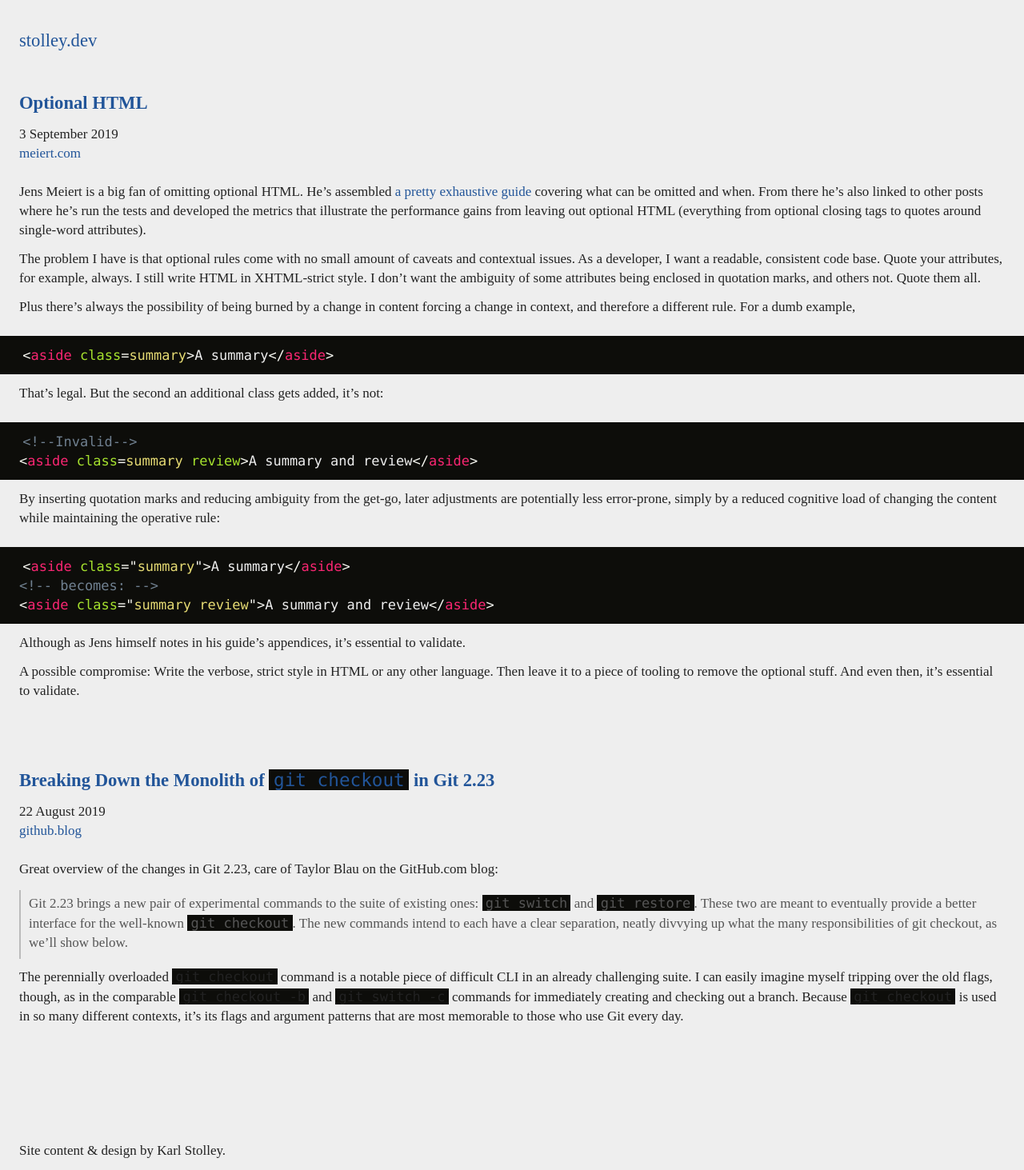
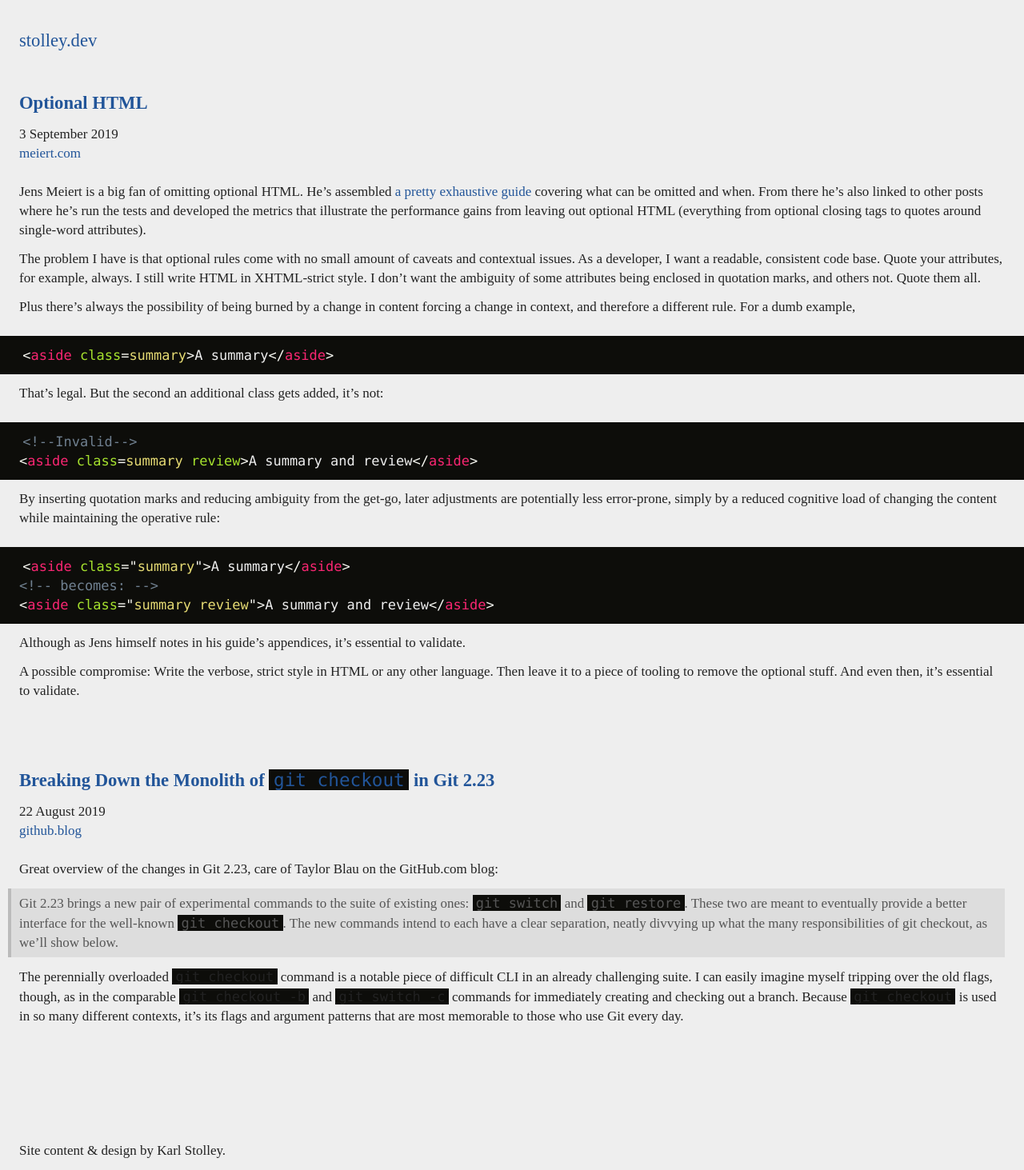
Before and after one commit to karlstolley/stolley.dev, a Jekyll site: the page built from index.md, in a window 1280 px wide. Shown: the whole page at 80% size. Built offline with Jekyll 4.4.1, drawn with Linux system fonts in a browser that asks for light colours; some web fonts are replaced.

Commit message:
Improve style and typographic grid on blockquotes

```diff
--- a/assets/css/screen.css
+++ b/assets/css/screen.css
@@ -70,12 +70,14 @@ a {
 
 blockquote {
   color: #555;
-  padding: 2px 0 10px 0;
+  padding: 0 0 12px 0;
   font-weight: 400;
 }
 blockquote p {
-  border-left: 2px solid #BBB;
-  padding: 4px 0 8px 10px;
+  border-left: 4px solid #BBB;
+  background: #DDD;
+  margin-left: -14px;
+  padding: 6px 0 6px 10px;
 }
 
 #header,
```
